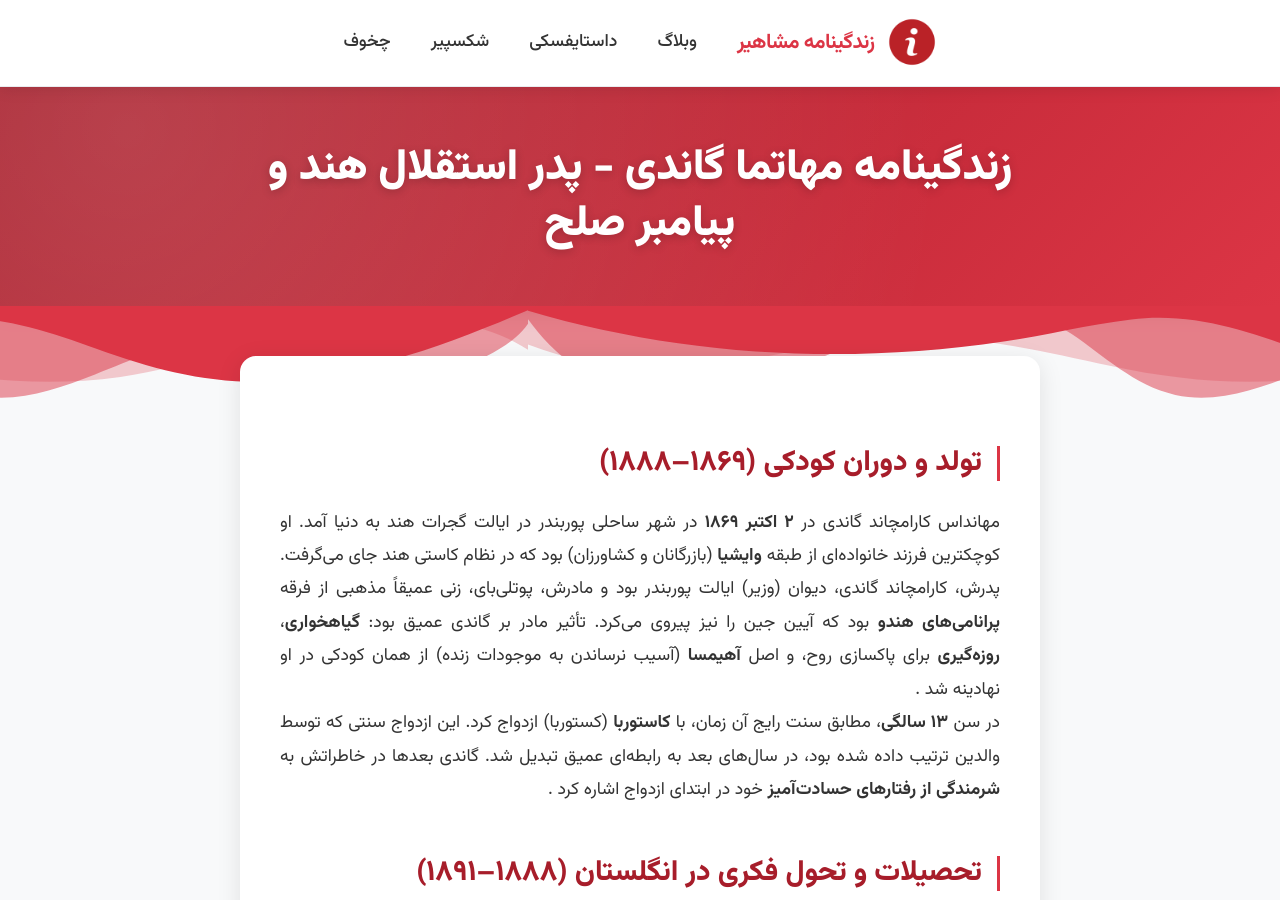
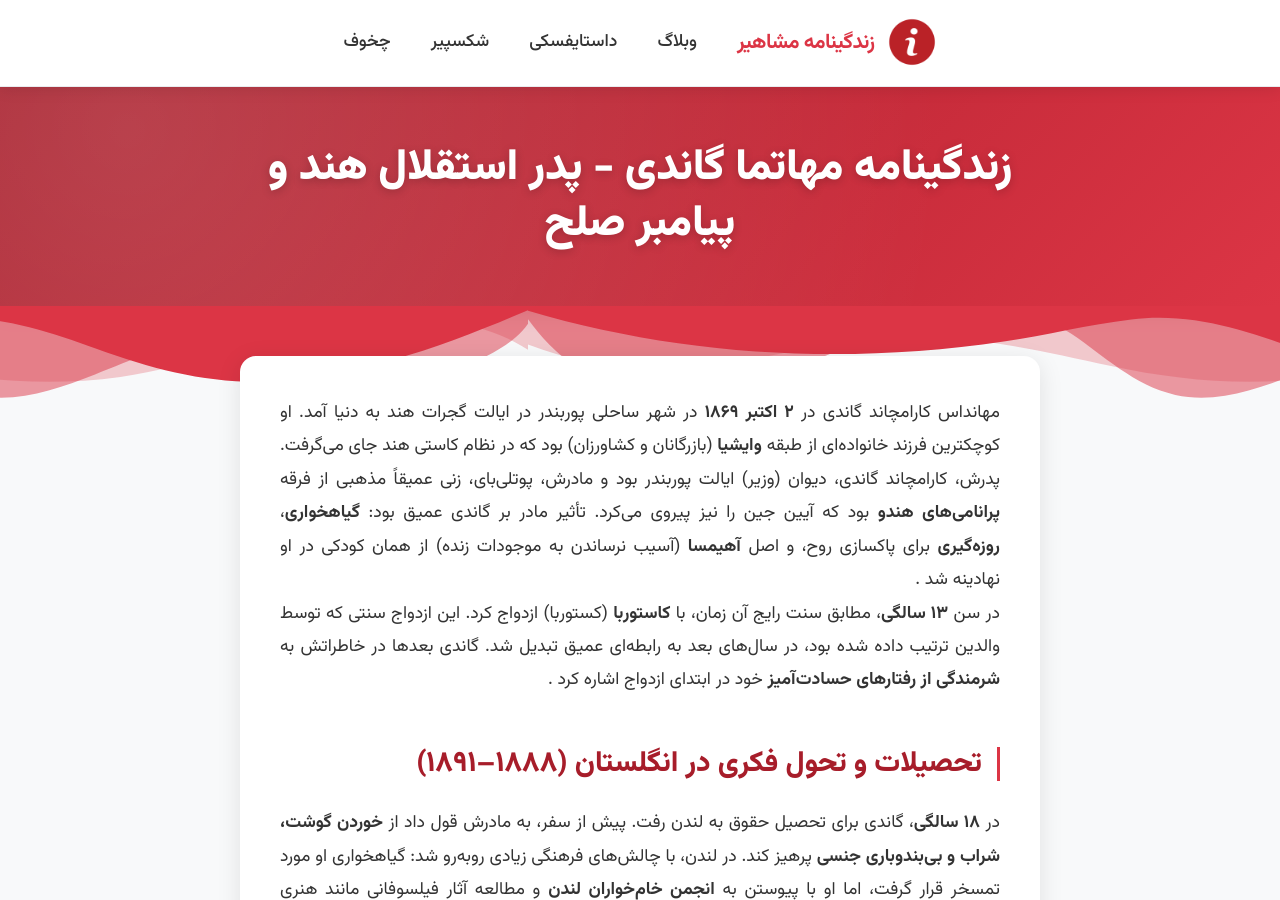
Before and after one commit to darkblog/darkblog.github.io, a Jekyll site: the page built from _posts/2025-7-6-71.md, in a window 1280 px wide and 900 px high. Built offline with Jekyll 4.4.1, drawn with Linux system fonts in a browser that asks for light colours.

Commit message:
Update 2025-7-6-71.md

```diff
--- a/_posts/2025-7-6-71.md
+++ b/_posts/2025-7-6-71.md
@@ -3,7 +3,6 @@ layout: post
 title: زندگینامه مهاتما گاندی - پدر استقلال هند و پیامبر صلح
 ---
 
-## تولد و دوران کودکی (۱۸۶۹–۱۸۸۸)
 مهانداس کارامچاند گاندی در **۲ اکتبر ۱۸۶۹** در شهر ساحلی پوربندر در ایالت گجرات هند به دنیا آمد. او کوچکترین فرزند خانواده‌ای از طبقه **وایشیا** (بازرگانان و کشاورزان) بود که در نظام کاستی هند جای می‌گرفت. پدرش، کارامچاند گاندی، دیوان (وزیر) ایالت پوربندر بود و مادرش، پوتلی‌بای، زنی عمیقاً مذهبی از فرقه **پرانامی‌های هندو** بود که آیین جین را نیز پیروی می‌کرد. تأثیر مادر بر گاندی عمیق بود: **گیاهخواری**، **روزه‌گیری** برای پاکسازی روح، و اصل **آهیمسا** (آسیب نرساندن به موجودات زنده) از همان کودکی در او نهادینه شد .
 در سن **۱۳ سالگی**، مطابق سنت رایج آن زمان، با **کاستوربا** (کستوربا) ازدواج کرد. این ازدواج سنتی که توسط والدین ترتیب داده شده بود، در سال‌های بعد به رابطه‌ای عمیق تبدیل شد. گاندی بعدها در خاطراتش به **شرمندگی از رفتارهای حسادت‌آمیز** خود در ابتدای ازدواج اشاره کرد .
 
```
